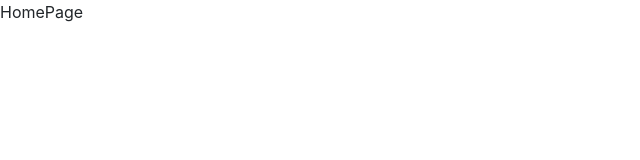
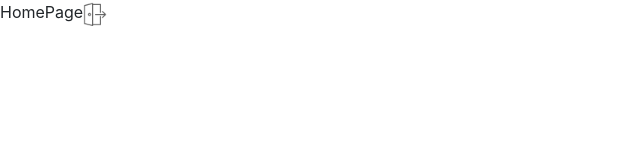
Before and after one commit to hamzamaimi/dizionarioFrontEnd, a React (Create React App) app: page /homePage in a window 1280 px wide. Shown: the top 160 px of the page, without its empty margins (0-640 px from the left). Built offline with nearby package versions, Linux system fonts and the light colour scheme; sample sign-in values are in the browser's storage.

Commit message:
feat: added correct use of protected react routers

```diff
--- a/src/App.tsx
+++ b/src/App.tsx
@@ -4,9 +4,7 @@ import { BrowserRouter, Navigate, Route, Routes, useNavigate } from "react-route
 import {Authentication} from "./screens/Authentication";
 import { CookiesProvider, useCookies } from 'react-cookie';
 import { HomePage } from './screens/HomePage';
-import { AuthenticationRoutes } from './utils/AuthenticationRoutes';
-import { ActivateAccountRoutes } from './utils/ActivateAccountRoutes';
-import { ApplicationRoutes } from './utils/ApplicationRoutes';
+import { PrivateRoutes } from './utils/PrivateRoutes';
 
 function App() {
     const [isLoggedIn, setisLoggedIn] = useState(false);
@@ -22,23 +20,18 @@ function App() {
         <CookiesProvider>
             <BrowserRouter>
                 <Routes>
-                    <Route element={<ApplicationRoutes /> }>
-                        <Route index path="/homePage" element={<HomePage />} />
-                        <Route path="*" element={<Navigate to="/" replace={true}/>} />
-                    </Route>
-                    <Route element={<ActivateAccountRoutes/>}>
+                    <Route path="/login"
+                            element={<Authentication title={"Bentornato a WordsMemo"} action={"Fai il login al tuo account."}
+                                                    formType={"login"} setIsAccountActive={setisAccountActive}/>} />
+                    <Route path="/registration"
+                            element={<Authentication title={"Benvenuto a WordsMemo"} action={"Crea il tuo account."}
+                                                    formType={"registration"} setIsAccountActive={setisAccountActive}/>} />
+                    <Route path="*" element={<Navigate to="/login" />} />
+
+                    <Route element={<PrivateRoutes/>}>
                         <Route path="/activateAccount" element={<Authentication title={"WordsMemo"} action={"Attiva il tuo account."}
                                 formType={"activateAccount"} setIsAccountActive={setisAccountActive}/>} />
-                        <Route path="*" element={<Navigate to="/activateAccount" />} />
-                    </Route>
-                    <Route element={<AuthenticationRoutes/>}>
-                        <Route path="/login"
-                                element={<Authentication title={"Bentornato a WordsMemo"} action={"Fai il login al tuo account."}
-                                                        formType={"login"} setIsAccountActive={setisAccountActive}/>} />
-                        <Route path="/registration"
-                                element={<Authentication title={"Benvenuto a WordsMemo"} action={"Crea il tuo account."}
-                                                        formType={"registration"} setIsAccountActive={setisAccountActive}/>} />
-                        <Route path="*" element={<Navigate to="/login" />} />
+                        <Route index path="/homePage" element={<HomePage />} />
                     </Route>
                 </Routes>
             </BrowserRouter>
--- a/src/components/ActivateAccount.tsx
+++ b/src/components/ActivateAccount.tsx
@@ -1,4 +1,4 @@
-import React, { useState } from "react";
+import React, { useEffect, useState } from "react";
 import axios from "../api/axios";
 import { AuthenticationButton } from "../microComponents/AuthenticationButton";
 import { useNavigate } from 'react-router-dom';
@@ -9,6 +9,13 @@ export const ActivateAccount = (props : {setIsAccountActive? : React.Dispatch<Re
     const [success, setSuccess] = useState("");
     const [firstSendMessage, setfirstSendMessage] = useState("");
     const [isSented, setIsSented] = useState(false);
+
+    useEffect(()=>{
+        let accountActive = localStorage.getItem('isAccountActive');
+        if(accountActive === "true"){
+            navigate('/homePage', {replace:true});
+        }
+    })
 
     if(firstSendMessage=="" && localStorage.getItem("userEmail") != null){
         setfirstSendMessage("Codice di attivazione spedito all' email: \n" + localStorage.getItem("userEmail"));
--- a/src/components/LoginForm.tsx
+++ b/src/components/LoginForm.tsx
@@ -1,4 +1,4 @@
-import React, {useState} from "react";
+import React, {useEffect, useState} from "react";
 import axios from '../api/axios';
 import {AlternativeAuthenticationMethods} from "./AlternativeAuthenticationMethods";
 import {AuthenticationButton} from "../microComponents/AuthenticationButton";
@@ -7,6 +7,10 @@ import { useNavigate } from "react-router-dom";
 export const LoginForm =  (props : {setIsAccountActive? : React.Dispatch<React.SetStateAction<boolean>>}) => {
     const navigate = useNavigate();
     const [error, setError] = useState("");
+
+    useEffect(()=>{
+        navigateToHomeOrActivationPage();
+    })
 
     return(
         <div className={"mx-auto authentication-form-container"}>
@@ -53,7 +57,7 @@ export const LoginForm =  (props : {setIsAccountActive? : React.Dispatch<React.S
                     localStorage.setItem("userEmail", res.data.userEmail);
                     props.setIsAccountActive(false);
                 }
-                navigate('/activateAccount', {replace:true})
+                navigateToHomeOrActivationPage()
                 return
             }else{
                 if(props.setIsAccountActive != null){
@@ -61,7 +65,7 @@ export const LoginForm =  (props : {setIsAccountActive? : React.Dispatch<React.S
                     localStorage.setItem("userEmail", res.data.userEmail);
                     props.setIsAccountActive(true);
                 }
-                navigate('/activateAccount', {replace:true})
+                navigateToHomeOrActivationPage()
             }
         })
     }
@@ -82,4 +86,17 @@ export const LoginForm =  (props : {setIsAccountActive? : React.Dispatch<React.S
         }
 
     }
+
+    function navigateToHomeOrActivationPage() {
+        let auth = localStorage.getItem('authenticated');
+        let accountActive = localStorage.getItem('isAccountActive');
+        if(auth === "true"){
+            if(accountActive === "true"){
+                navigate('/homePage', {replace:true});
+            }else{
+                navigate('/activateAccount', {replace:true})
+            }
+        }
+    }
+
 }
--- a/src/components/RegistrationForm.tsx
+++ b/src/components/RegistrationForm.tsx
@@ -7,9 +7,11 @@ import App from "../App";
 
 export const RegistrationForm = (props : {setIsAccountActive? : React.Dispatch<React.SetStateAction<boolean>>}) => {
     const [error, setError] = useState("");
-    const [authenticated, setAuthenticated] = useState(false);
     const navigate = useNavigate();
 
+    useEffect(()=>{
+        navigateToHomeOrActivationPage();
+    })
 
     return(
         <div className={"mx-auto authentication-form-container"}>
@@ -82,6 +84,7 @@ export const RegistrationForm = (props : {setIsAccountActive? : React.Dispatch<R
                         localStorage.setItem("userEmail", res.data.userEmail);
                         props.setIsAccountActive(false);
                     }
+                    navigate('/activateAccount', {replace:true})
                     return
                 }else{
                     if(props.setIsAccountActive != null){
@@ -89,6 +92,7 @@ export const RegistrationForm = (props : {setIsAccountActive? : React.Dispatch<R
                         localStorage.setItem("userEmail", res.data.userEmail);
                         props.setIsAccountActive(true);
                     }
+                    navigate('/activateAccount', {replace:true})
                 }
 
             })
@@ -117,6 +121,17 @@ export const RegistrationForm = (props : {setIsAccountActive? : React.Dispatch<R
         }
     }
 
+    function navigateToHomeOrActivationPage() {
+        let auth = localStorage.getItem('authenticated');
+        let accountActive = localStorage.getItem('isAccountActive');
+        if(auth === "true"){
+            if(accountActive === "true"){
+                navigate('/homePage', {replace:true});
+            }else{
+                navigate('/activateAccount', {replace:true})
+            }
+        }
+    }
 
 }
 
--- a/src/screens/HomePage.tsx
+++ b/src/screens/HomePage.tsx
@@ -1,8 +1,10 @@
 import React from "react";
+import { LogOut } from "../components/LogOut";
 
 export const HomePage = () => {
 
     return(<>
          HomePage
+         <LogOut />
     </>)
 }
--- a/src/utils/ActivateAccountRoutes.tsx
+++ /dev/null
@@ -1,13 +0,0 @@
-import React from 'react';
-import {Outlet, Navigate} from 'react-router-dom'
-
-export const ActivateAccountRoutes = () => {
-    let auth = localStorage.getItem('authenticated');
-    let isAccountActive = localStorage.getItem('isAccountActive');
-
-    let toActivate : boolean = (auth === "true" && isAccountActive === "false");
-
-    return(
-        toActivate ? <Outlet /> : <></>
-    )
-}
--- a/src/utils/AuthenticationRoutes.tsx
+++ b/src/utils/PrivateRoutes.tsx
@@ -1,10 +1,12 @@
 import React from 'react';
 import {Outlet, Navigate} from 'react-router-dom'
 
-export const AuthenticationRoutes = () => {
+export const PrivateRoutes = () => {
     let auth = localStorage.getItem('authenticated');
 
+    let toActivate : boolean = (auth === "true");
+
     return(
-        auth !== "true" ? <Outlet /> : null
+        toActivate ? <Outlet /> : <Navigate to={"/login"} />
     )
 }
```
